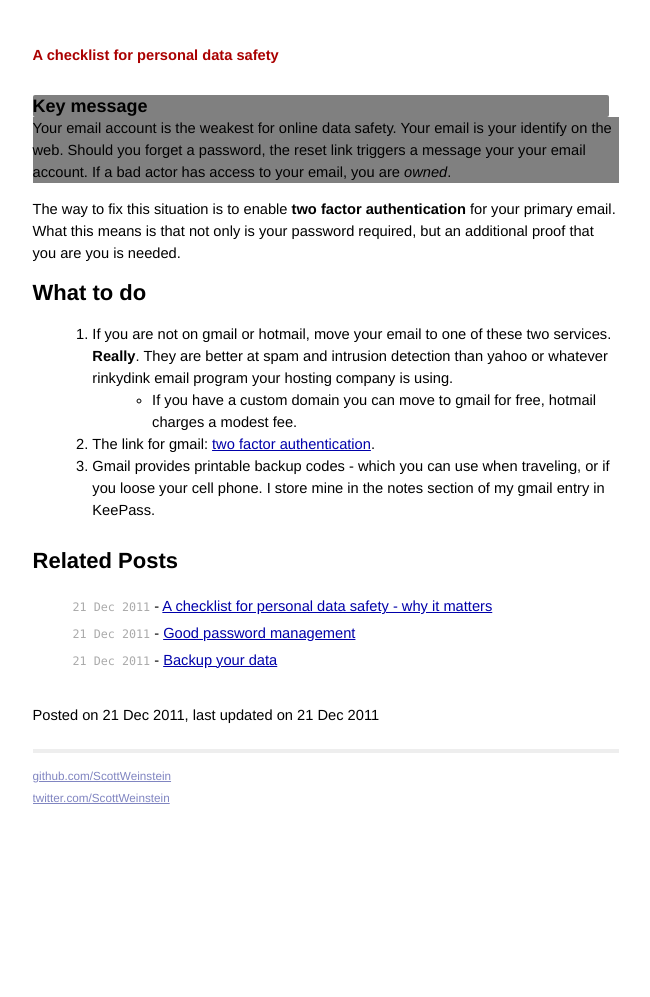
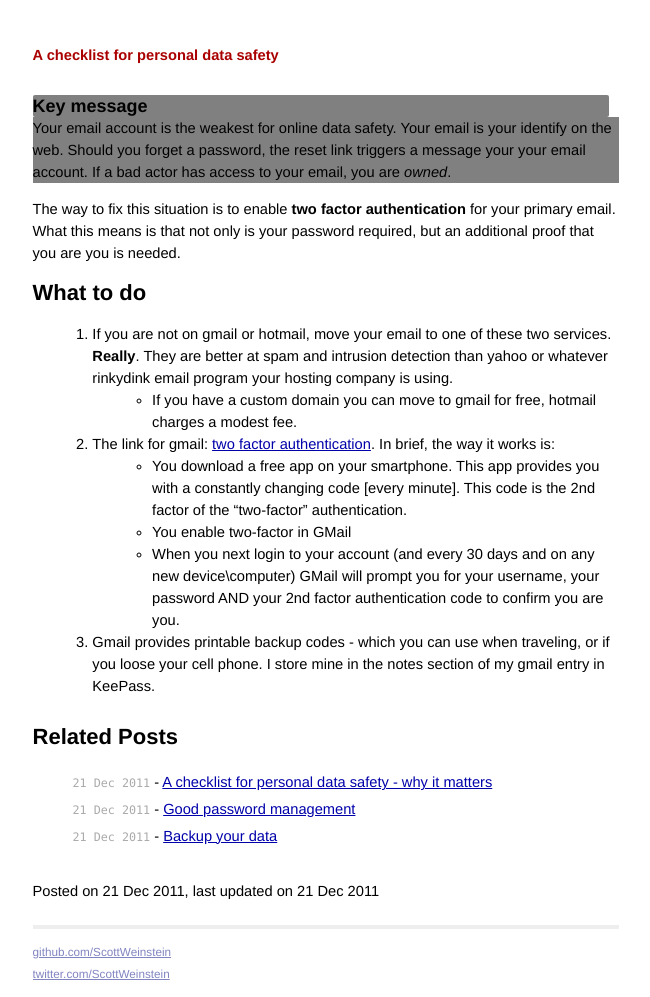
Before and after one commit to ScottWeinstein/ComputerSafety, a Jekyll site: the page built from _posts/2011-12-21-Email.md, in a window 1280 px wide. Shown: the whole page, without its empty margins (314-964 px from the left). Built offline with Jekyll 4.4.1, drawn with Linux system fonts in a browser that asks for light colours; Markdown is read by kramdown in place of the engine named in the settings; before the commit the page ends 944 px from its top, so only the background shows below that.

Commit message:
small explanation of how 2-factor works for gmail.

```diff
--- a/_posts/2011-12-21-Email.md
+++ b/_posts/2011-12-21-Email.md
@@ -13,5 +13,8 @@ The way to fix this situation is to enable **two factor authentication** for you
 ## What to do
 1. If you are not on gmail or hotmail, move your email to one of these two services. **Really**. They are better at spam and intrusion detection than yahoo or whatever rinkydink email program your hosting company is using.
 	* If you have a custom domain you can move to gmail for free, hotmail charges a modest fee.
-1. The link for gmail: [two factor authentication](https://accounts.google.com/SmsAuthConfig?hl=en).
+1. The link for gmail: [two factor authentication](https://accounts.google.com/SmsAuthConfig?hl=en). In brief, the way it works is:
+	* You download a free app on your smartphone. This app provides you with a constantly changing code [every minute]. This code is the 2nd factor of the "two-factor" authentication.
+	* You enable two-factor in GMail
+	* When you next login to your account (and every 30 days and on any new device\computer) GMail will prompt you for your username, your password AND your 2nd factor authentication code to confirm you are you.
 1. Gmail provides printable backup codes - which you can use when traveling, or if you loose your cell phone. I store mine in the notes section of my gmail entry in KeePass.
```
